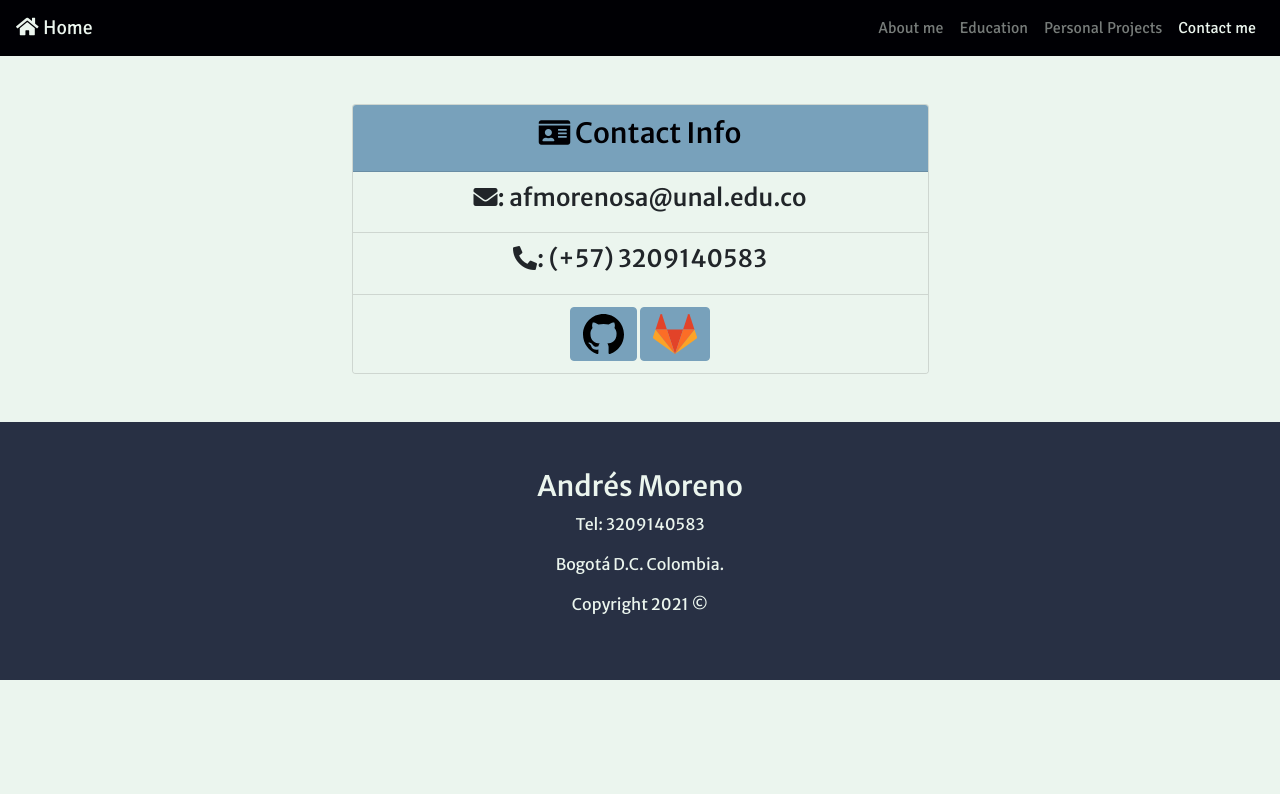
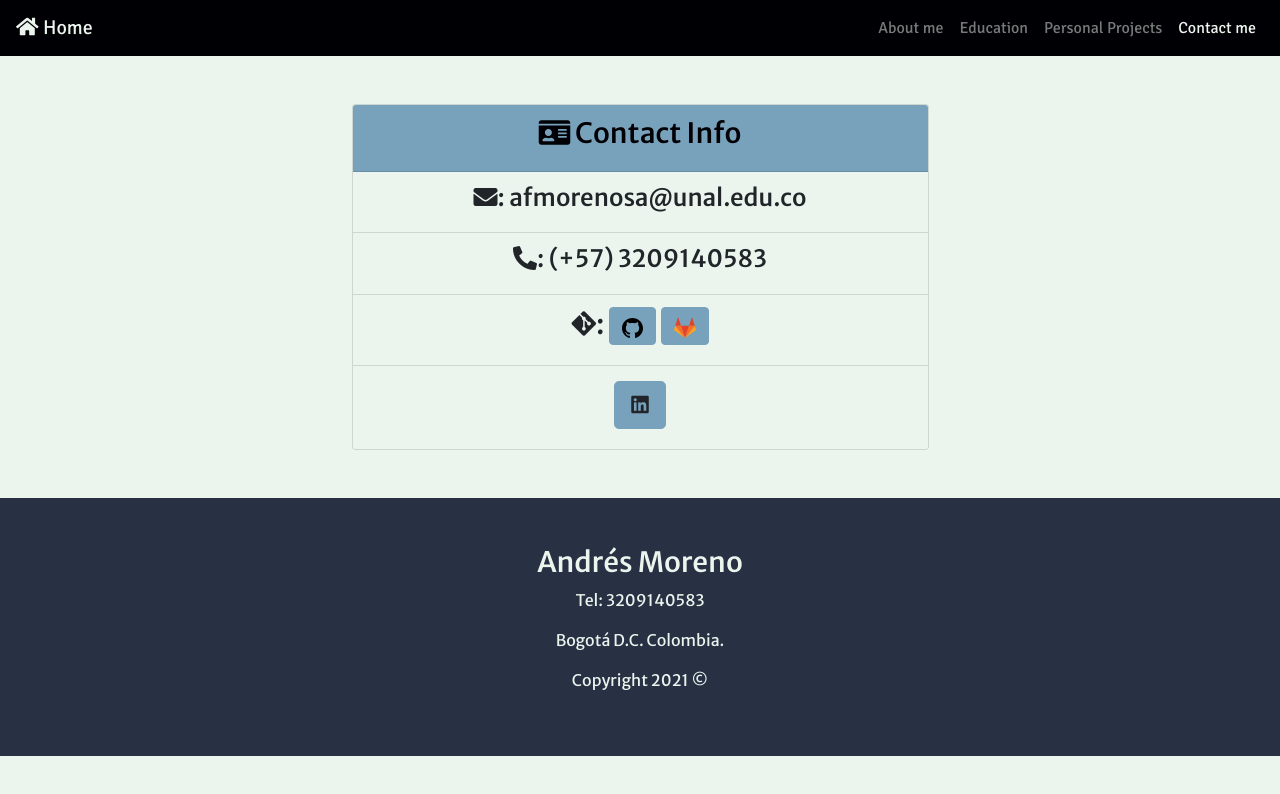
Before and after one commit to afmorenosa/afmorenosa.github.io, a website built with webpack: page pages/contact/index.html in a window 1280 px wide. Built offline with nearby package versions, Linux system fonts and the light colour scheme.

Commit message:
Modify contact page

```diff
--- a/pages/contact/index.html
+++ b/pages/contact/index.html
@@ -90,13 +90,30 @@
 
             <li class="list-group-item">
 
-              <a href="https://github.com/afmorenosa" class="btn btn-info">
-                <img style="height: 40px;" src="/assets/github.svg"/>
-              </a>
+              <h3>
+                <i class="fab fa-git-alt"></i>:
 
-              <a href="https://gitlab.com/afmorenosa" class="btn btn-info">
-                <img style="height: 40px;" src="/assets/gitlab.svg"/>
-              </a>
+                <a href="https://github.com/afmorenosa" class="btn btn-info">
+                  <img style="height: 20px;" src="/assets/github.svg"/>
+                </a>
+
+                <a href="https://gitlab.com/afmorenosa" class="btn btn-info">
+                  <img style="height: 20px;" src="/assets/gitlab.svg"/>
+                </a>
+
+              </h3>
+
+            </li>
+
+            <li class="list-group-item">
+
+              <h1>
+
+                <a href="https://www.linkedin.com/in/afmorenosa/" class="btn btn-lg btn-info">
+                  <i class="fab fa-linkedin"></i>
+                </a>
+
+              </h1>
 
             </li>
           </ul>
```
